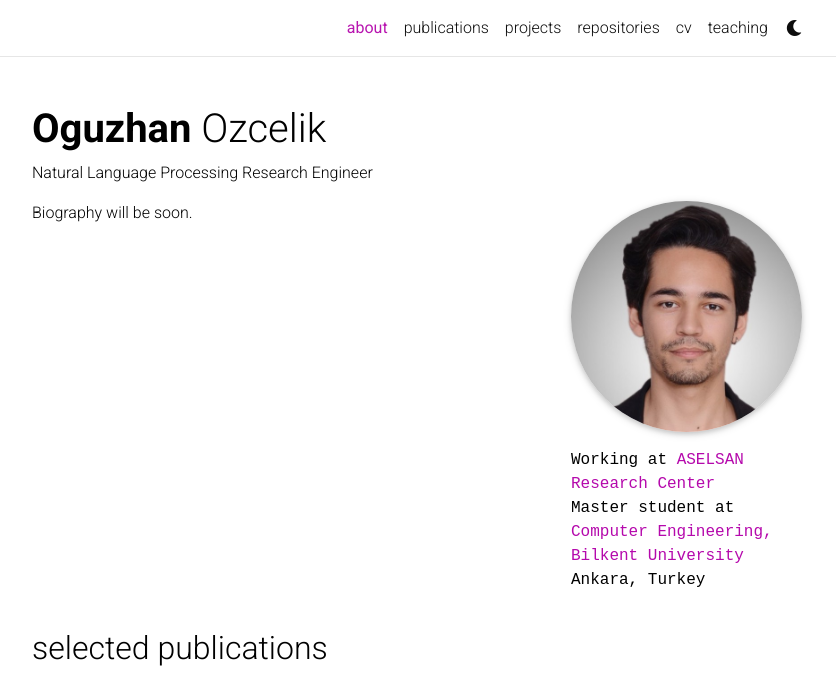
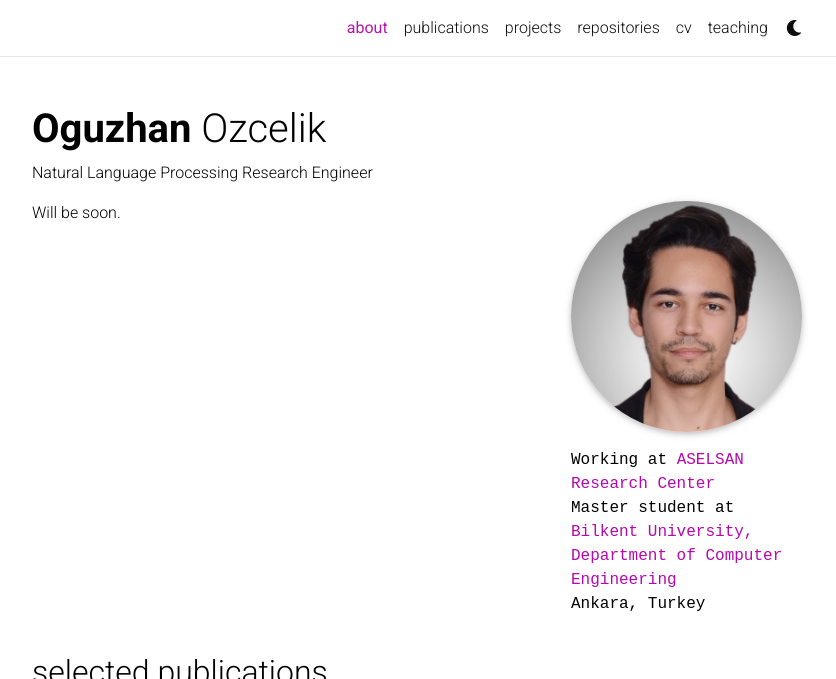
Before and after one commit to ogozcelik/info, a Jekyll site: the page built from _pages/about.md, in a window 1280 px wide and 1073 px high, cut to the strip 0-679 px from the top of the window. Shown: the whole strip, without its empty margins (223-1059 px from the left). Built offline with Jekyll 4.4.1, drawn with Linux system fonts in a browser that asks for light colours; full-size pictures stand in for the smaller copies a plugin makes; comment, search, counter and statistics services are not loaded; a style sheet for code colours, icons or effects is not loaded.

Commit message:
Update about.md

```diff
--- a/_pages/about.md
+++ b/_pages/about.md
@@ -10,7 +10,7 @@ profile:
   image_circular: true # crops the image to make it circular
   address: >
     <p>Working at <a href="https://www.aselsan.com.tr/en">ASELSAN Research Center</a></p>
-    <p>Master student at <a href="https://w3.cs.bilkent.edu.tr/en/">Computer Engineering, Bilkent University</a></p>
+    <p>Master student at <a href="https://w3.cs.bilkent.edu.tr/en/">Bilkent University, Department of Computer Engineering</a></p>
     <p>Ankara, Turkey</p>
 
 news: false  # includes a list of news items
@@ -18,4 +18,4 @@ selected_papers: true # includes a list of papers marked as "selected={true}"
 social: true  # includes social icons at the bottom of the page
 ---
 
-Biography will be soon.
+Will be soon.
```
